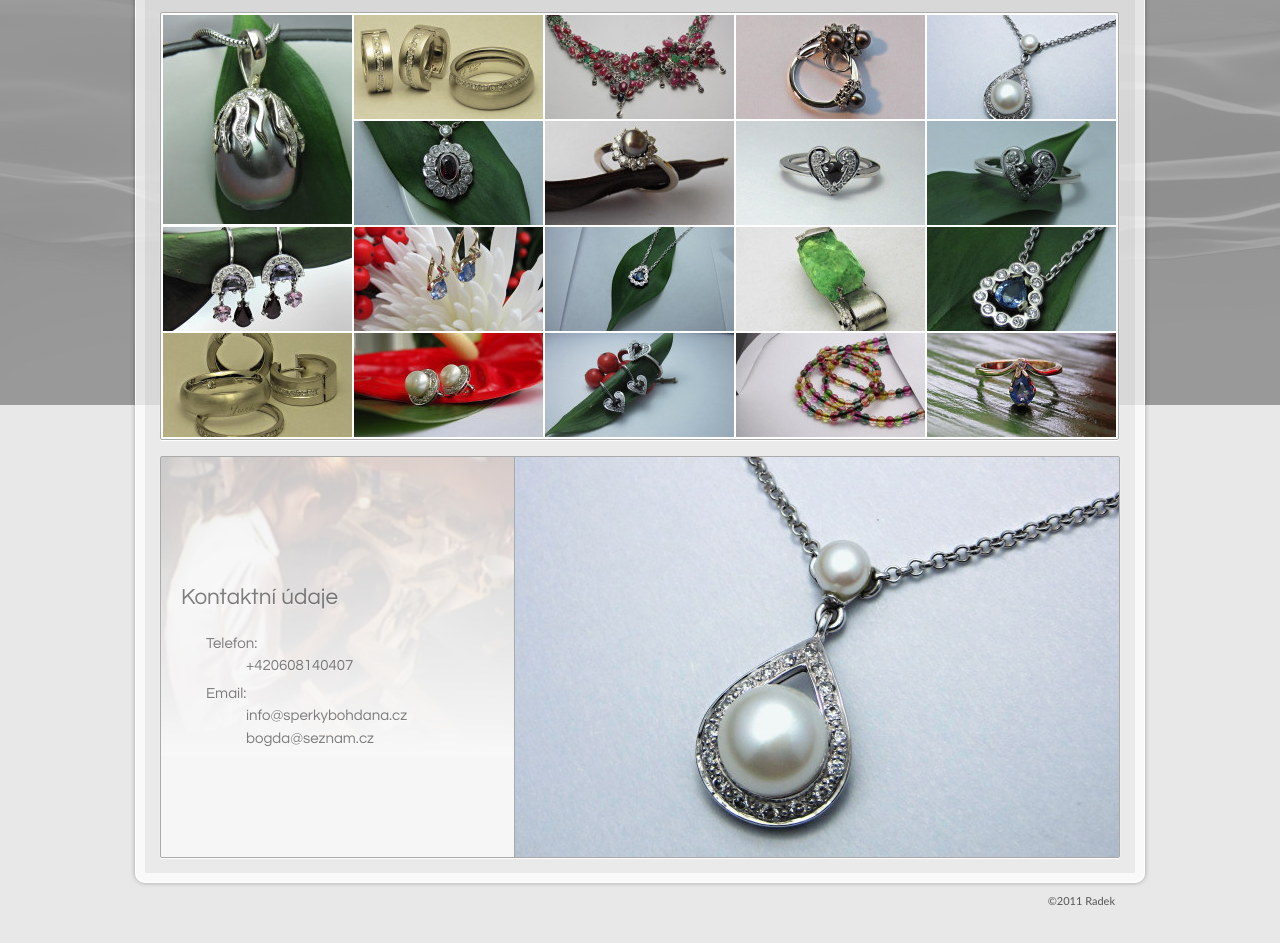
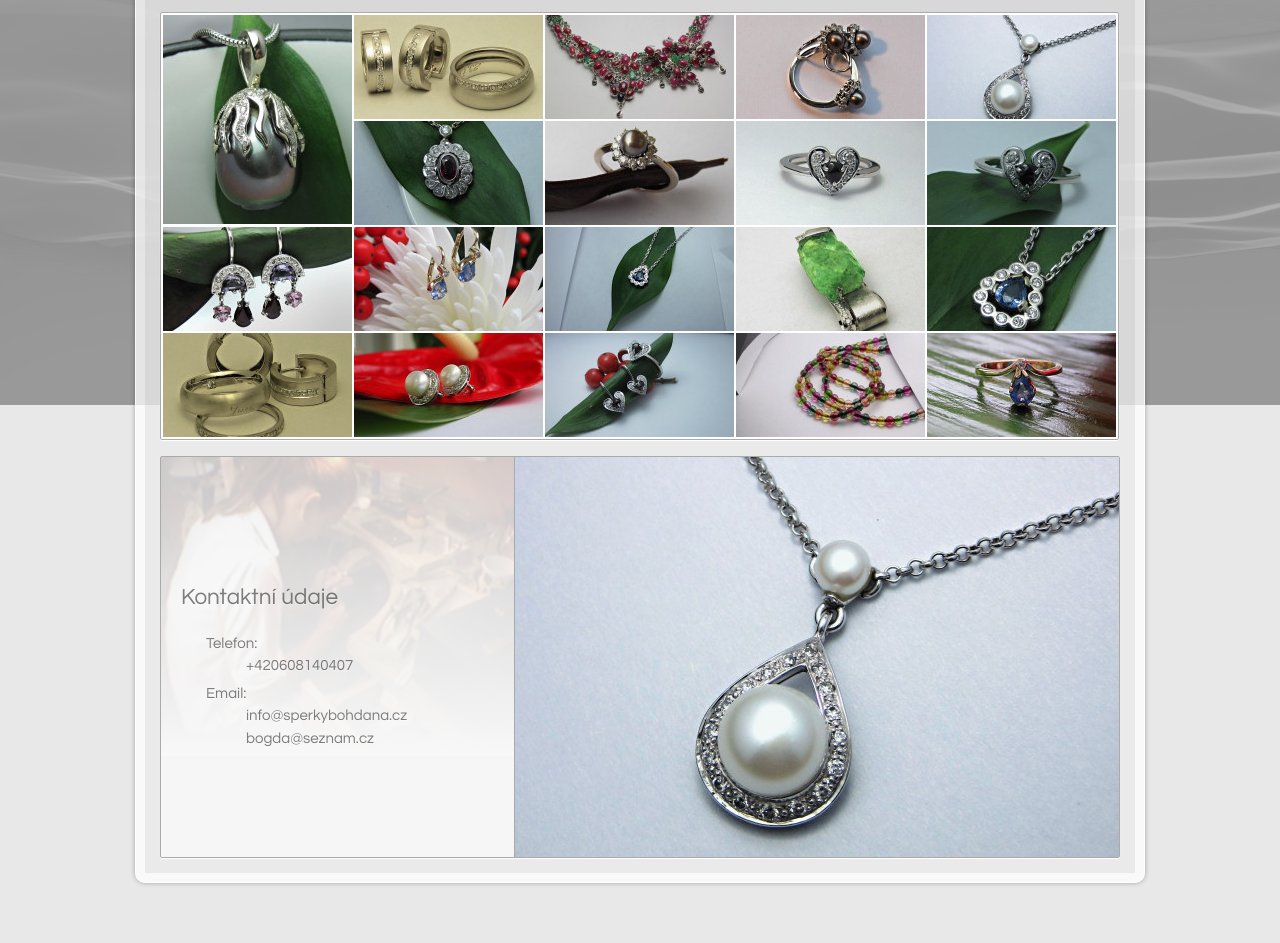
Before and after one commit to cardek/cardek.github.io, a plain HTML site: page index.html in a window 1280 px wide. Shown: the part 107-1050 px from the top of the page. Drawn offline with nearby package versions, Linux system fonts and the light colour scheme.

Commit message:
remove copy cardek 2011

```diff
--- a/index.html
+++ b/index.html
@@ -142,9 +142,6 @@
 
         </div>
     </div>
-    <div class="footer">
-        &copy;2011 Radek
-    </div>
 </body>
 
 </html>
```
